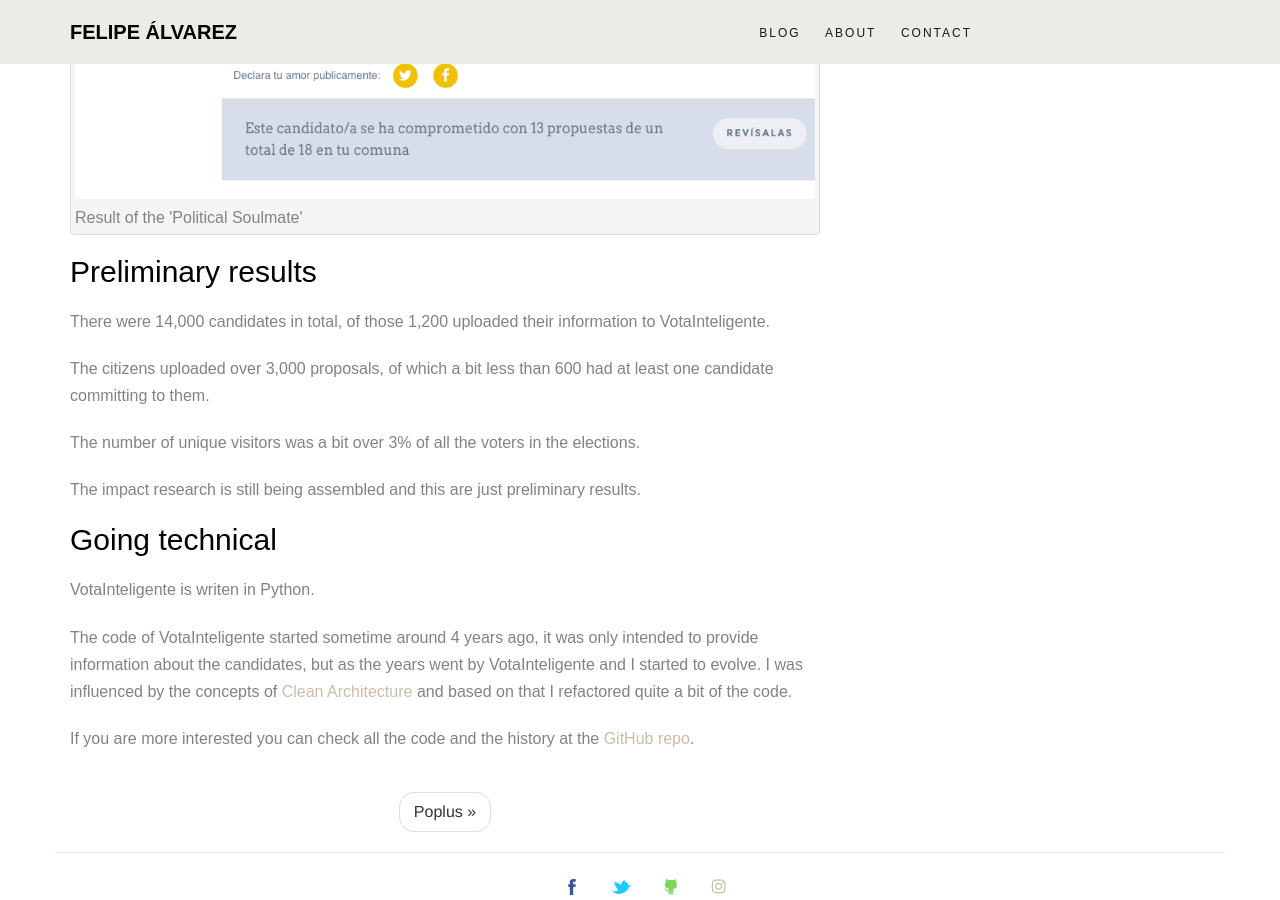
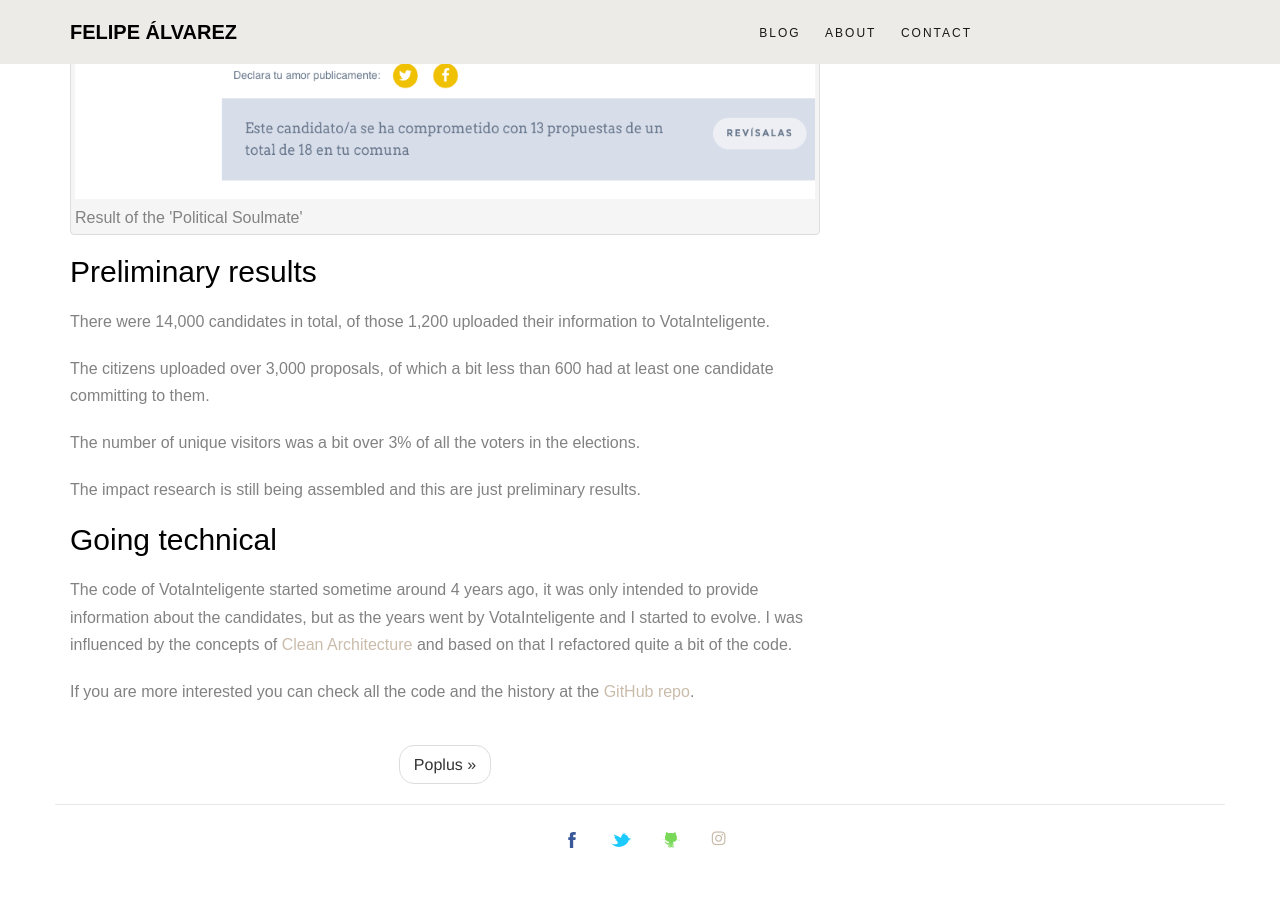
Before and after one commit to lfalvarez/portfolio, a Jekyll site: the page built from _posts/2016-06-13-votainteligente.markdown, in a window 1280 px wide and 900 px high, scrolled down 2129 px. Built offline with Jekyll 4.4.1, drawn with Linux system fonts in a browser that asks for light colours; after the commit the page ends 2982 px from its top, so only the background shows below that.

Commit message:
fixing typo

```diff
--- a/_posts/2016-06-13-votainteligente.markdown
+++ b/_posts/2016-06-13-votainteligente.markdown
@@ -72,8 +72,6 @@
 
 Going technical
 -------
-VotaInteligente is writen in Python.
-
 The code of VotaInteligente started sometime around 4 years ago, it was only intended to provide information about the candidates, but as the years went by VotaInteligente and I started to evolve. I was influenced by the concepts of [Clean Architecture](https://8thlight.com/blog/uncle-bob/2012/08/13/the-clean-architecture.html) and based on that I refactored quite a bit of the code.
 
 If you are more interested you can check all the code and the history at the [GitHub repo](https://github.com/ciudadanointeligente/votainteligente-portal-electoral/).
```
